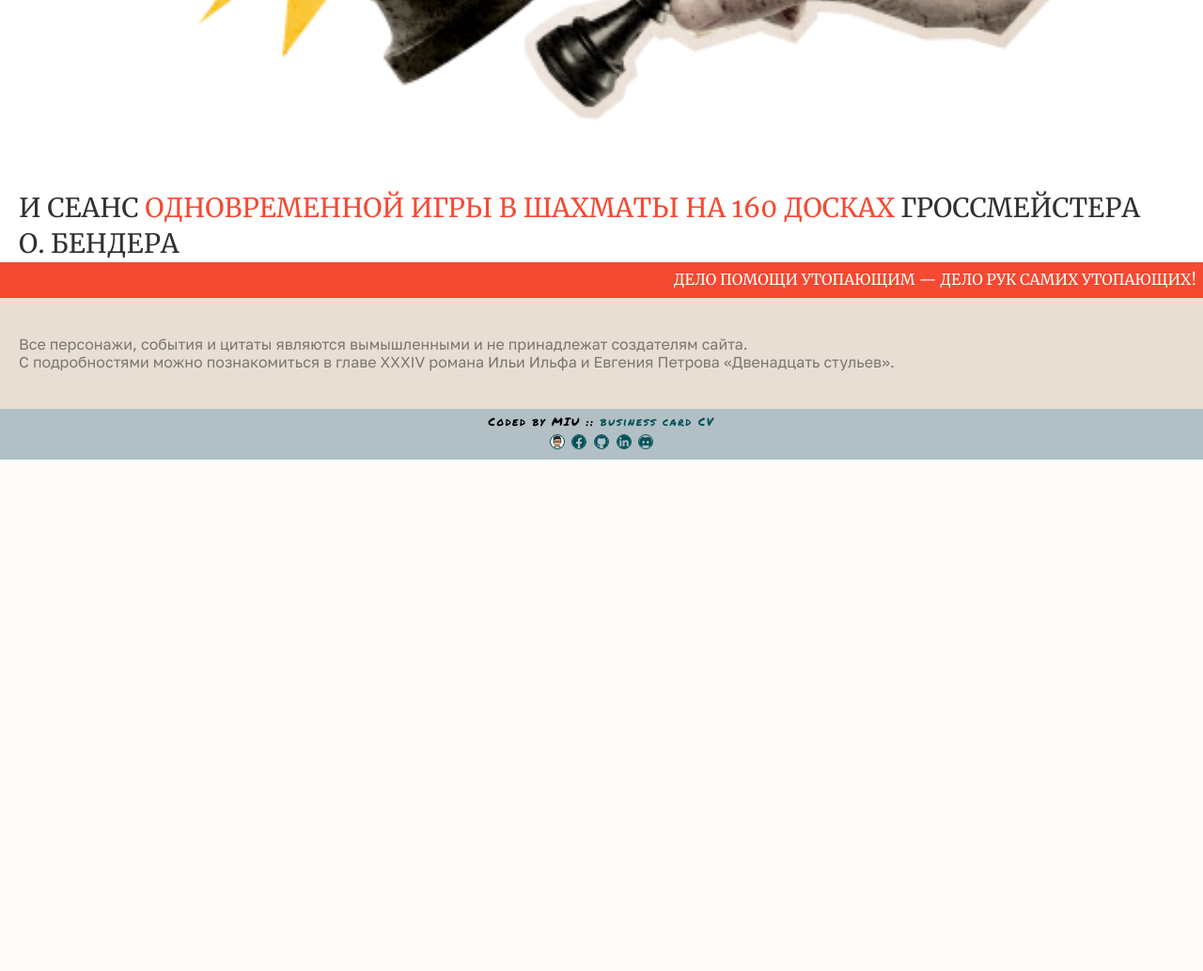
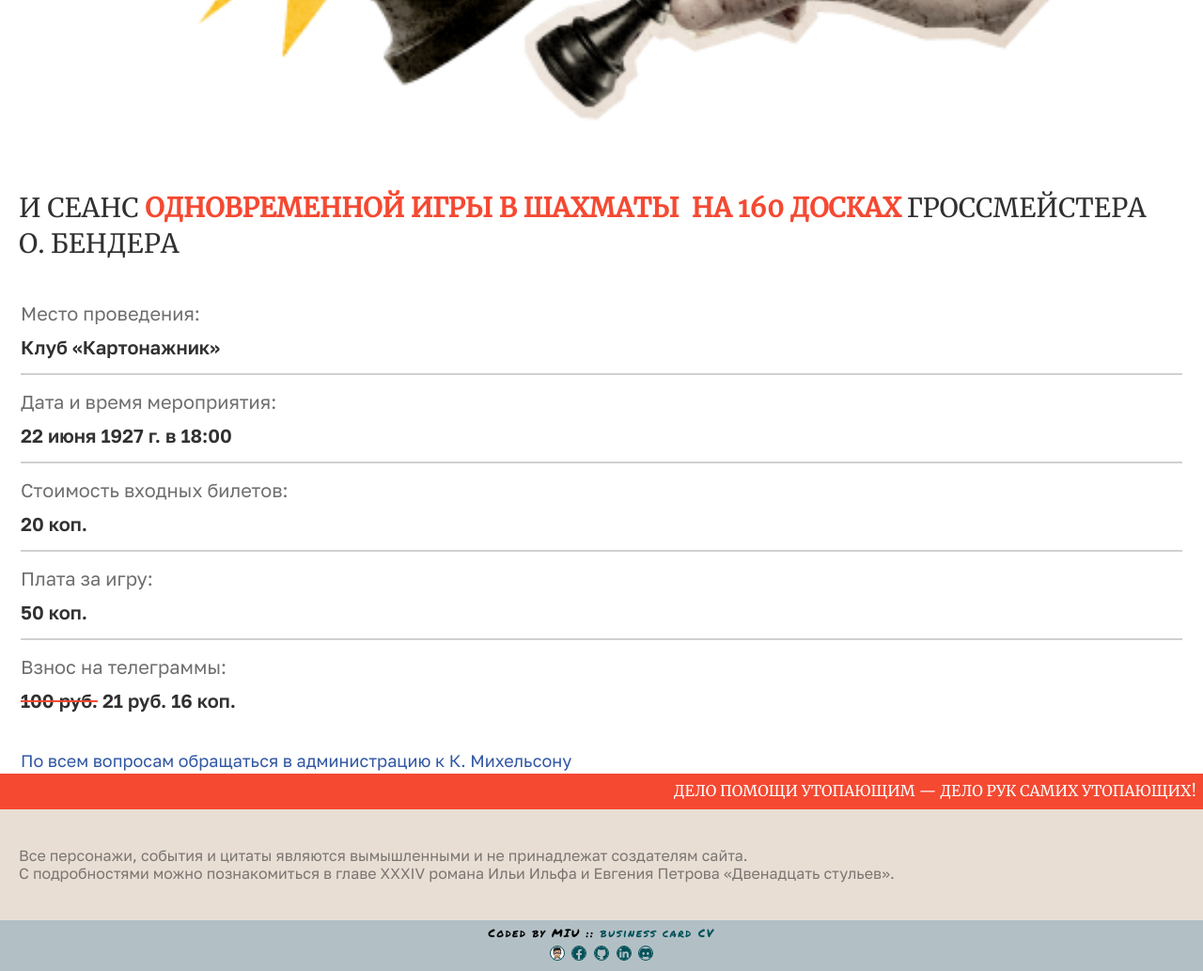
Before and after one commit to MIU-cz/My_works, a PHP site: page / in a window 1280 px wide. Shown: the part 3040-4073 px from the top of the page at 94% size. Before the commit the page ends 3529 px from the top, so only its background shows below. Run offline with PHP 8.4, Linux system fonts and the light colour scheme; style sheets or scripts are compiled from the project's sources.

Commit message:
feat: add tabble content

```diff
--- a/Yandex/index.html
+++ b/Yandex/index.html
@@ -6,6 +6,7 @@
 			name="viewport"
 			content="width=device-width, initial-scale=1.0"
 		/>
+		<!-- <base href="/"> -->
 		<title>club four horses</title>
 		<link
 			rel="shortcut icon"
@@ -28,15 +29,22 @@
 				<div class="content_header_item">
 					<div class="header_brand">
 						<div class="header_brand_logo">
+							<a href="index.html">
 								<img
 									src="src/img/header/horse-logo.svg"
 									alt="logo"
 								/>
+							</a>
 						</div>
 						<div class="header_brand_name">
-							<name class="txt_logo">
+							<name>
+								<a
+									class="txt_logo"
+									href="index.html"
+								>
 									<p>Клуб</p>
 									<p>четырех коней</p>
+								</a>
 							</name>
 						</div>
 					</div>
@@ -615,6 +623,7 @@
 							alt="fig-queen.png"
 						/>
 					</figure>
+
 					<figure class="fig_chess chess_front">
 						<img
 							id="horse"
@@ -643,12 +652,50 @@
 		<main class="container container_main">
 			<div class="content_main">
 				<p class="txt_main_section">Чтобы поддержать Международный васюкинский турнир</p>
-				<img src="src/img/main/img-turnir.png" alt="img-turnir.png">
+				<img
+					src="src/img/main/img-turnir.png"
+					alt="img-turnir.png"
+				/>
 				<p class="txt_main_section">посетите лекцию на тему: <mark>«Плодотворная дебютная идея»</mark></p>
-				<img src="src/img/main/img-bender.png" alt="img-bender.png">
-				<p class="txt_main_section">и Сеанс <mark>одновременной игры в шахматы на 160 досках</mark> гроссмейстера О.&nbsp;Бендера</p>
+				<img
+					src="src/img/main/img-bender.png"
+					alt="img-bender.png"
+				/>
+				<p class="txt_main_section">
+					и Сеанс <mark>одновременной игры в шахматы&nbsp; на 160 досках</mark> гроссмейстера О.&nbsp;Бендера
+				</p>
+
+				<table class="txt_tbl">
+					<tr>
+						<td class="section">Место проведения:</td>
+						<td class="description">Клуб «Картонажник»</td>
+					</tr>
+					<tr>
+						<td class="section">Дата и время мероприятия:</td>
+						<td class="description">22 июня 1927 г. в 18:00</td>
+					</tr>
+					<tr>
+						<td class="section">Стоимость входных билетов:</td>
+						<td class="description">20 коп.</td>
+					</tr>
+					<tr>
+						<td class="section">Плата за игру:</td>
+						<td class="description">50 коп.</td>
+					</tr>
+					<tr>
+						<td class="section">Взнос на телеграммы:</td>
+						<td class="description"><del>100 руб.</del> 21 руб. 16 коп.</td>
+					</tr>
+					<tr>
+						<td
+							class="note"
+							colspan="2"
+						>
+							По всем вопросам обращаться в администрацию к К. Михельсону
+						</td>
+					</tr>
+				</table>
 			</div>
-
 		</main>
 
 		<footer>
@@ -661,8 +708,13 @@
 			</section>
 
 			<section class="footer_content">
-				<p class="txt_footer">Все персонажи, события и цитаты являются вымышленными и не принадлежат создателям сайта.</p>
-				<p class="txt_footer">С подробностями можно познакомиться в главе XXXIV романа Ильи Ильфа и Евгения Петрова «Двенадцать стульев».</p>
+				<p class="txt_footer">
+					Все персонажи, события и цитаты являются вымышленными и не принадлежат создателям сайта.
+				</p>
+				<p class="txt_footer">
+					С подробностями можно познакомиться в главе XXXIV романа Ильи Ильфа и Евгения Петрова «Двенадцать
+					стульев».
+				</p>
 			</section>
 
 			<div id="autor"></div>
--- a/Yandex/src/css/_Theme.scss
+++ b/Yandex/src/css/_Theme.scss
@@ -17,7 +17,7 @@ $c-bg-header: #e9ded4;
 	@include fontStyle($fsz: 36px, $lh: 110%);
 	text-transform: uppercase;
 
-	@media (min-width: 1366px){
+	@media (min-width: 1366px) {
 		font-size: 60px;
 	}
 }
@@ -26,7 +26,7 @@ $c-bg-header: #e9ded4;
 	@include fontStyle($ff: $ff-GT, $fsz: 18px, $lh: 130%);
 	text-align: left;
 
-	@media (min-width: 1366px){
+	@media (min-width: 1366px) {
 		text-align: center;
 	}
 }
@@ -40,7 +40,7 @@ $c-bg-header: #e9ded4;
 	@include fontStyle($fsz: 16px, $lh: 110%, $color: $c-main-white);
 	text-transform: uppercase;
 
-	@media (min-width: 1366px){
+	@media (min-width: 1366px) {
 		font-size: 22px;
 	}
 }
@@ -49,8 +49,7 @@ $c-bg-header: #e9ded4;
 	@include fontStyle($fsz: 28px, $lh: 135%);
 	text-transform: uppercase;
 
-
-	@media (min-width: 1366px){
+	@media (min-width: 1366px) {
 		font-size: 36px;
 	}
 
@@ -58,26 +57,31 @@ $c-bg-header: #e9ded4;
 		font-weight: 700;
 		color: $c-text-em;
 		background-color: inherit;
-		font-weight: inherit;
+		// font-weight: inherit;
 	}
 }
 
 .txt_tbl {
 	@include fontStyle($ff: $ff-GT, $fsz: 20px, $lh: 120%);
 
-	&_section {
+	& .section {
 		opacity: 0.7;
 	}
 
-	&_description {
+	& .description {
 		font-weight: 600;
 	}
 
-	&_note {
+	& del {
+		text-decoration-color: $c-text-em;
+		text-decoration-style: solid;
+	}
+
+	& .note {
 		color: $c-text-dsc;
 		font-size: 18px;
 
-		@media (min-width: 1366px){
+		@media (min-width: 1366px) {
 			font-size: 20px;
 		}
 	}
@@ -86,7 +90,7 @@ $c-bg-header: #e9ded4;
 .txt_main_h {
 	@include fontStyle($fsz: 36px, $lh: 120%);
 
-	@media (min-width: 1366px){
+	@media (min-width: 1366px) {
 		font-size: 54px;
 	}
 }
@@ -94,7 +98,7 @@ $c-bg-header: #e9ded4;
 .txt_main_dsc {
 	@include fontStyle($ff: $ff-GT, $fsz: 18px, $lh: 120%, $color: $c-text-dsc);
 
-	@media (min-width: 1366px){
+	@media (min-width: 1366px) {
 		font-size: 20px;
 	}
 }
@@ -102,7 +106,7 @@ $c-bg-header: #e9ded4;
 .txt_main_grid {
 	@include fontStyle($ff: $ff-GT, $fsz: 18px, $fw: 500, $lh: 120%);
 
-	@media (min-width: 1366px){
+	@media (min-width: 1366px) {
 		font-size: 20px;
 	}
 
--- a/Yandex/src/css/main.css
+++ b/Yandex/src/css/main.css
@@ -108,7 +108,6 @@
   font-weight: 700;
   color: #f54932;
   background-color: inherit;
-  font-weight: inherit;
 }
 
 .txt_tbl {
@@ -120,18 +119,22 @@
   line-height: 120%;
   color: #313131;
 }
-.txt_tbl_section {
+.txt_tbl .section {
   opacity: 0.7;
 }
-.txt_tbl_description {
+.txt_tbl .description {
   font-weight: 600;
 }
-.txt_tbl_note {
+.txt_tbl del {
+  text-decoration-color: #f54932;
+  text-decoration-style: solid;
+}
+.txt_tbl .note {
   color: #3057a2;
   font-size: 18px;
 }
 @media (min-width: 1366px) {
-  .txt_tbl_note {
+  .txt_tbl .note {
     font-size: 20px;
   }
 }
@@ -608,6 +611,23 @@
   -o-object-fit: contain;
      object-fit: contain;
 }
+.content_main .txt_tbl .section {
+  padding: 16px 0 6px;
+}
+.content_main .txt_tbl .description {
+  padding: 6px 0 16px;
+}
+.content_main .txt_tbl .note {
+  margin-top: 24px;
+}
+.content_main .txt_tbl tr {
+  display: flex;
+  flex-direction: column;
+  border-bottom: 2px solid #d0d0d0;
+}
+.content_main .txt_tbl tr:last-child, .content_main .txt_tbl tr:nth-last-child(2) {
+  border: 0;
+}
 
 .footer_content {
   width: 100%;
--- a/Yandex/src/css/main.scss
+++ b/Yandex/src/css/main.scss
@@ -344,6 +344,37 @@
 		width: 100%;
 		object-fit: contain;
 	}
+
+	.txt_tbl {
+
+		& .section {
+			padding: 16px 0 6px;
+		}
+
+		& .description {
+			padding: 6px 0 16px
+		}
+
+		// .section, .description {
+		// 	padding: 6px 0;
+		// }
+
+		& .note {
+			margin-top: 24px;
+		}
+
+		tr {
+			display: flex;
+			flex-direction: column;
+			border-bottom: 2px solid $c-tbl-brdr;
+
+			&:last-child,
+			&:nth-last-child(2) {
+				border: 0;
+			}
+		}
+	}
+
 }
 
 // ### FOOTER
```
Also changed, not shown: 1 other file. Lines whose indentation alone changed are shown as unchanged.
